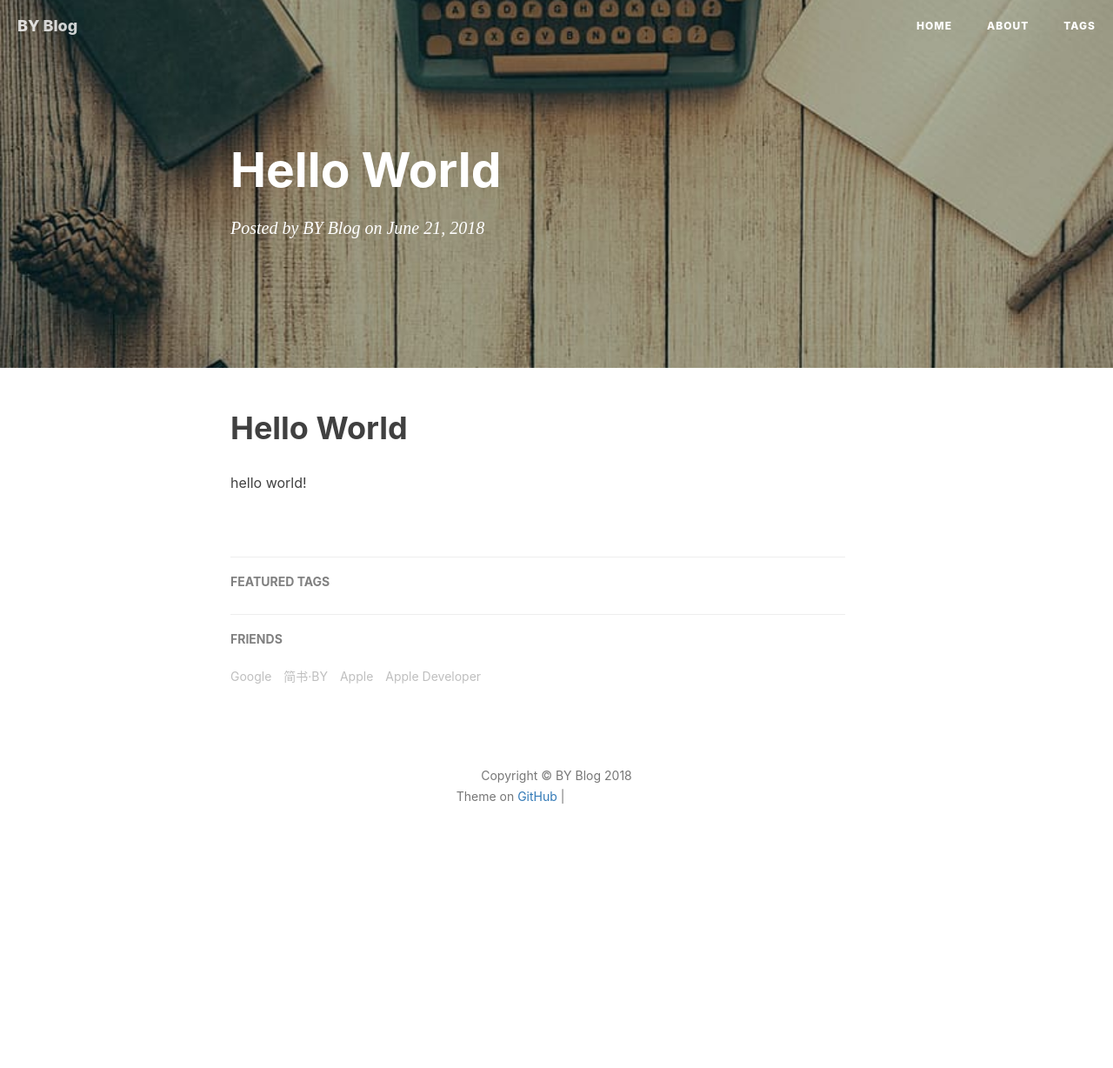
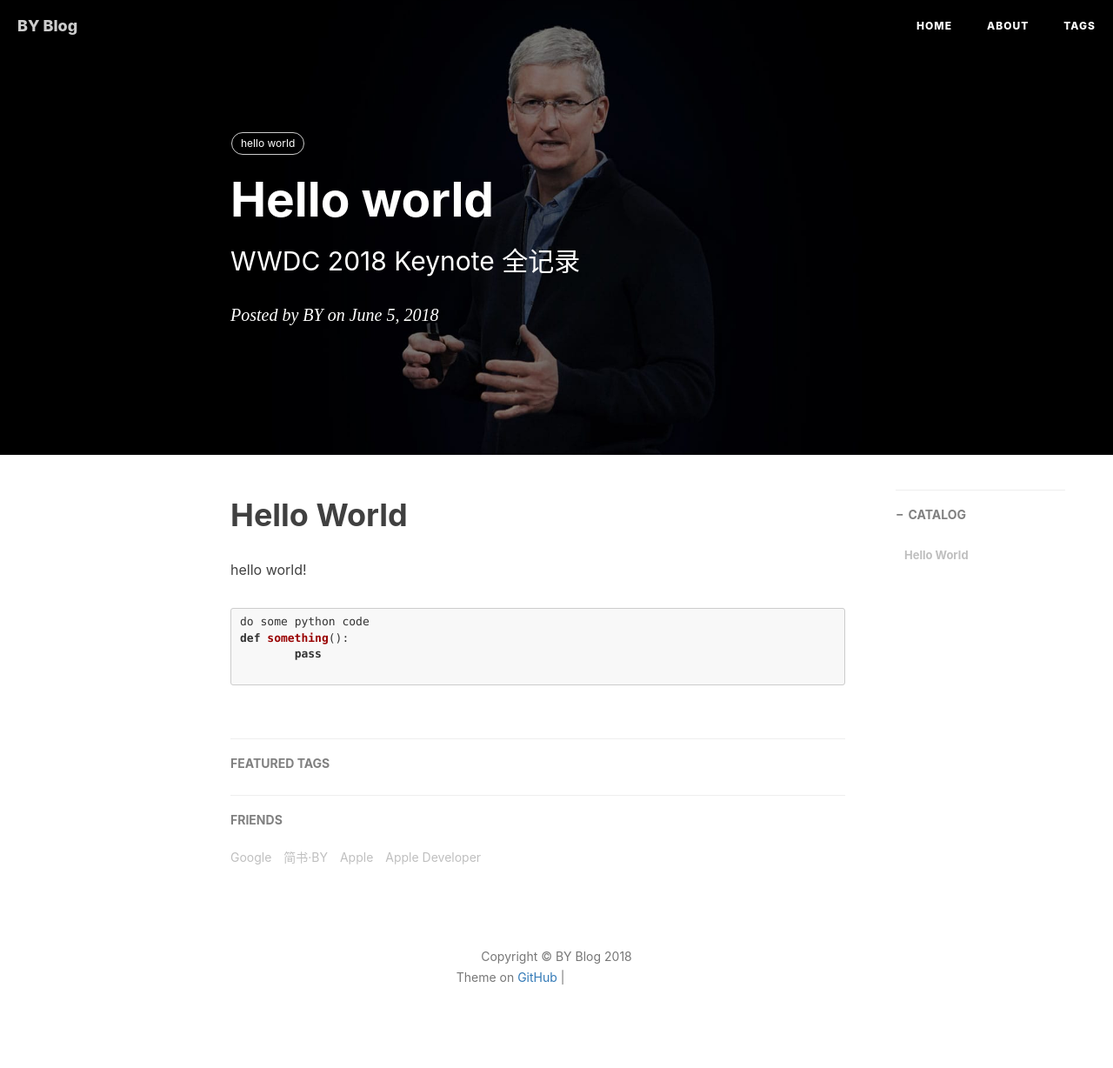
Before and after one commit to dengshaojiang/dengshaojiang.github.io, a Jekyll site: the page built from _posts/2018-06-21-Hello-World.md, in a window 1280 px wide. Shown: the whole page at 87% size. Built offline with Jekyll 4.4.1, drawn with Linux system fonts in a browser that asks for light colours; nearby versions of some CDN libraries; our own code applies the rules of GitHub Pages for plain Markdown files; comment, search, counter and statistics services are not loaded; before the commit the page ends 1020 px from its top, so only the background shows below that; grey boxes are pictures that could not be loaded.

Commit message:
update hello world

````diff
--- a/_posts/2018-06-21-Hello-World.md
+++ b/_posts/2018-06-21-Hello-World.md
@@ -1,3 +1,22 @@
+---
+layout:     post
+title:      Hello world
+subtitle:   WWDC 2018 Keynote 全记录
+date:       2018-06-05
+author:     BY
+header-img: img/post-bg-cook.jpg
+catalog: true
+tags:
+    - hello world
+---
+
 # Hello World
 
 hello world!
+
+```python
+do some python code
+def something():
+	pass
+
+```
````
